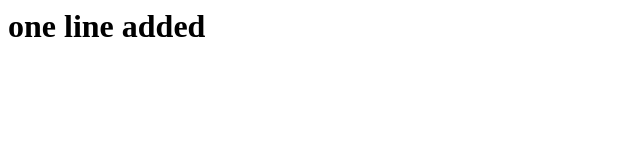
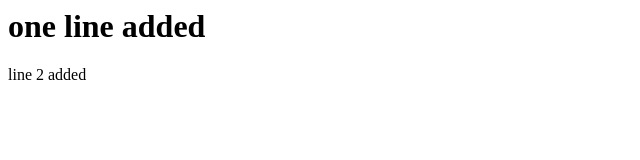
Before and after one commit to sahanasindu/Training, a plain HTML site: page index.html in a window 1280 px wide. Shown: the full height of the page, 0-640 px from the left. Drawn offline with Linux system fonts and the light colour scheme.

Commit message:
line2 added

```diff
--- a/index.html
+++ b/index.html
@@ -1 +1,2 @@
 <h1> one line added </h1>
+<p> line 2 added </h1>
```
